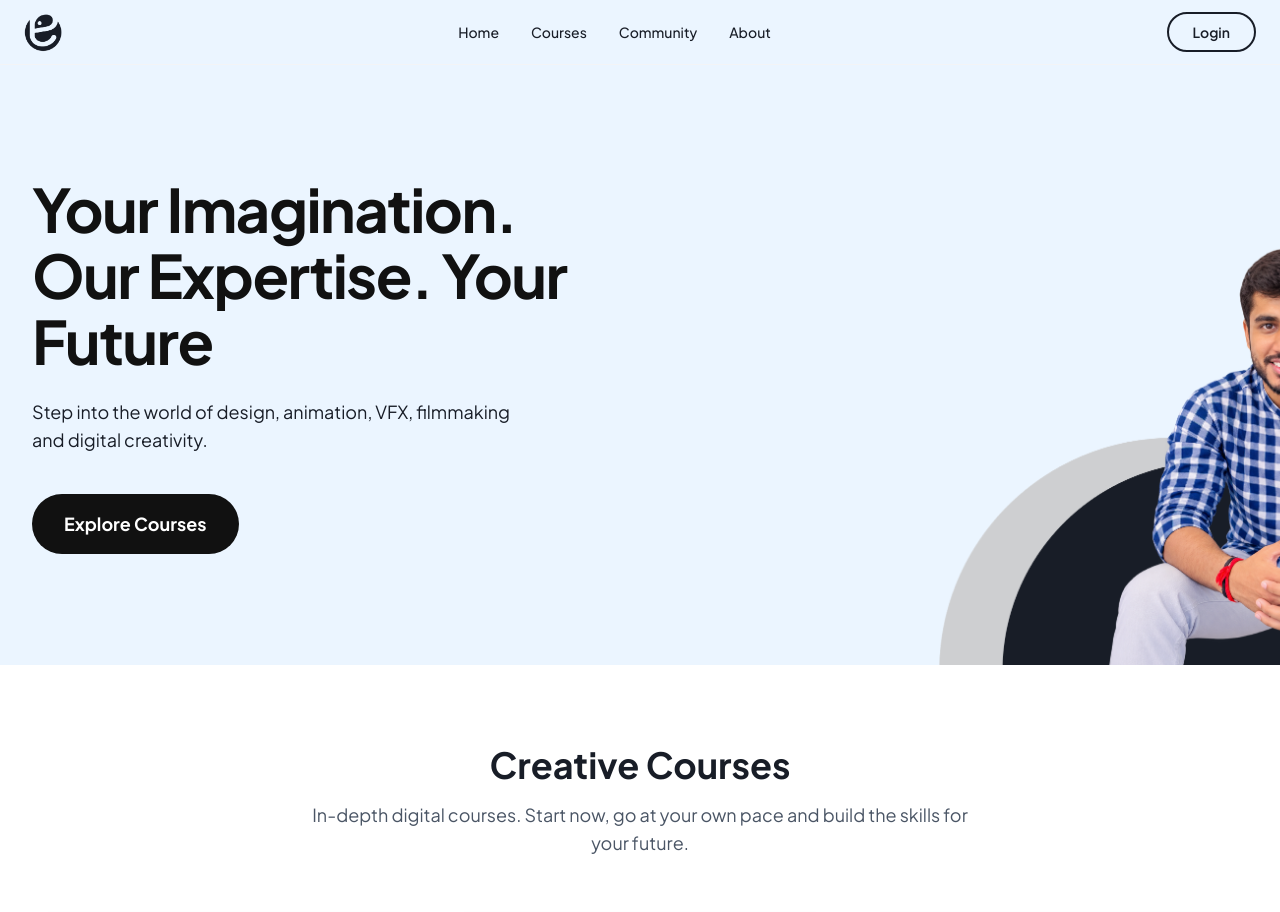
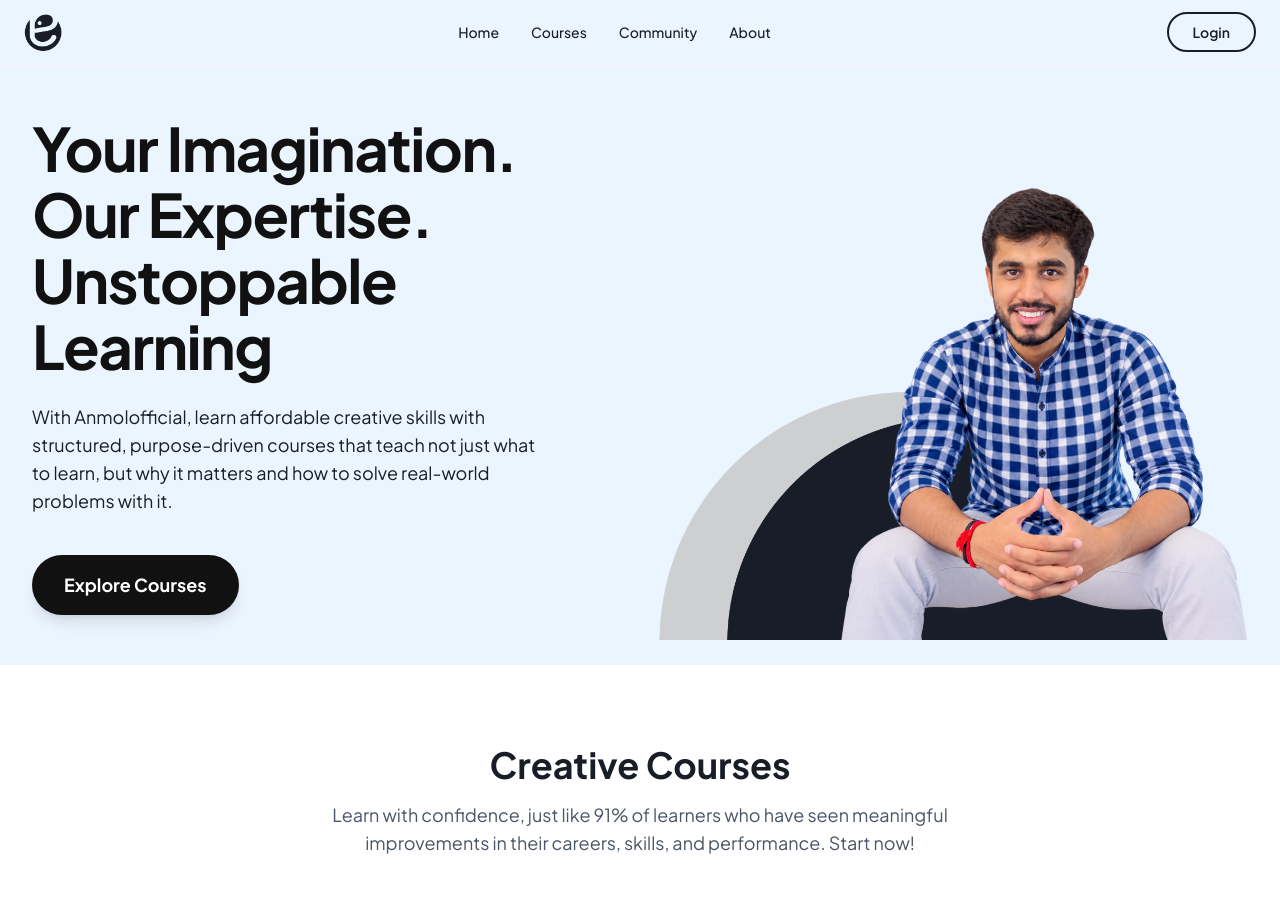
Before and after one commit to TechV013/AnmolofficialEducationplatform, a Next.js app: page / in a window 1280 px wide. Shown: the top 912 px of the page. Built offline with nearby package versions, Linux system fonts and the light colour scheme.

Commit message:
Finalize footer, hero layout, and deployment configurations

```diff
--- a/src/components/home/CourseSection.tsx
+++ b/src/components/home/CourseSection.tsx
@@ -9,7 +9,7 @@ export default function CourseSection() {
         <div className="text-center mb-14">
           <h2 className="text-3xl sm:text-4xl font-bold text-black">Creative Courses</h2>
           <p className="mt-4 text-gray-600 max-w-2xl mx-auto text-lg">
-            In-depth digital courses. Start now, go at your own pace and build the skills for your future.
+            Learn with confidence, just like 91% of learners who have seen meaningful improvements in their careers, skills, and performance. Start now!
           </p>
         </div>
 
--- a/src/components/home/GuidanceSection.tsx
+++ b/src/components/home/GuidanceSection.tsx
@@ -9,10 +9,10 @@ export default function GuidanceSection() {
             <p className="text-sm font-bold uppercase tracking-wider opacity-80 mb-2">Get Expert Guidance</p>
             <h2 className="text-3xl sm:text-4xl font-bold mb-6">A Conversation with the Founder</h2>
             <p className="opacity-90 leading-relaxed mb-8">
-              Connect one-on-one with our founder and industry expert. Get personalized career advice, course recommendations, and answers to your questions. Our mentorship program has helped 40K+ students build successful careers in creative fields.
+              Connect with me and catch the energy! Get personalized career guidance, course recommendations and skill-based direction. My mentorship helps creatives gain clarity, confidence and industry-ready skills. Fill out the Form. If shortlisted, I’ll get in touch with you. One conversation can change your direction.
             </p>
             <div>
-              <div className="text-4xl font-bold">40K+</div>
+              <div className="text-4xl font-bold">2.3K+</div>
               <p className="text-sm opacity-80">Students mentored and counting</p>
             </div>
           </div>
--- a/src/components/home/HelpSection.tsx
+++ b/src/components/home/HelpSection.tsx
@@ -32,7 +32,7 @@ export default function HelpSection() {
             </h2>
             <p className="text-gray-600 text-lg leading-relaxed mb-6">
               Have More Questions? Still looking for clarity? Let's Talk.<br />
-              Our expert leaders are here to listen, understand your goals and patiently guide you through every question, so you can make the right decision with confidence.
+              Our expert practitioners are here to listen, understand your goals and patiently guide you through every question, so you can make the right decision with confidence.
             </p>
             <p className="text-[#111111] font-semibold mb-8">
               Your First Conversation Is On Us! completely <span className="font-bold">FREE</span>
--- a/src/components/home/Hero.tsx
+++ b/src/components/home/Hero.tsx
@@ -1,4 +1,6 @@
+"use client";
 import Link from "next/link";
+import { motion } from "framer-motion";
 
 export default function Hero() {
   return (
@@ -6,34 +8,43 @@ export default function Hero() {
       <div className="max-w-7xl mx-auto px-4 sm:px-6 lg:px-8 w-full">
         <div className="grid lg:grid-cols-2 gap-8 items-center">
           {/* Left - Text Content */}
-          <div className="relative z-10">
+          <motion.div
+            initial={{ opacity: 0, x: -30 }}
+            animate={{ opacity: 1, x: 0 }}
+            transition={{ duration: 0.6 }}
+            className="relative z-10 text-center lg:text-left"
+          >
             <h1 className="text-4xl sm:text-5xl lg:text-6xl font-bold text-[#111111] leading-[1.1] tracking-tight">
               Your Imagination.<br />
-              Our Expertise. Your Future
+              Our Expertise. Unstoppable Learning
             </h1>
-            <p className="mt-6 text-lg text-[#181D27] max-w-lg">
-              Step into the world of design, animation, VFX, filmmaking and digital creativity.
+            <p className="mt-6 text-lg text-[#181D27] max-w-lg mx-auto lg:mx-0">
+              With Anmolofficial, learn affordable creative skills with structured, purpose-driven courses that teach not just what to learn, but why it matters and how to solve real-world problems with it.
             </p>
             <div className="mt-10">
               <Link
                 href="/courses"
-                className="inline-flex items-center justify-center bg-[#111111] text-white px-8 py-4 rounded-full font-bold text-lg hover:bg-[#333333] transition-colors"
+                className="inline-flex items-center justify-center bg-[#111111] text-white px-8 py-4 rounded-full font-bold text-lg hover:bg-[#333333] transition-all shadow-lg hover:scale-105"
               >
                 Explore Courses
               </Link>
             </div>
-          </div>
+          </motion.div>
 
-          {/* Right - Founder with Circles */}
-          <div className="relative flex justify-end items-center h-[600px] mr-10">
-
-            {/* Founder image centered on circles */}
+          {/* Right - Founder Image */}
+          <motion.div
+            initial={{ opacity: 0, scale: 0.9 }}
+            animate={{ opacity: 1, scale: 1 }}
+            transition={{ duration: 0.8 }}
+            className="relative h-[550px] w-full flex justify-end items-end"
+          >
+            {/* Founder image - Aligned right and sitting at the bottom */}
             <img
               src="/images/founder.png"
               alt="Founder"
-              className="relative bottom-[-90px] absolute right-[-280px] z-10 h-[1000px] w-auto object-contain"
+              className="relative z-10 h-[500px] w-auto object-contain object-bottom ml-10"
             />
-          </div>
+          </motion.div>
         </div>
       </div>
     </section>
```
